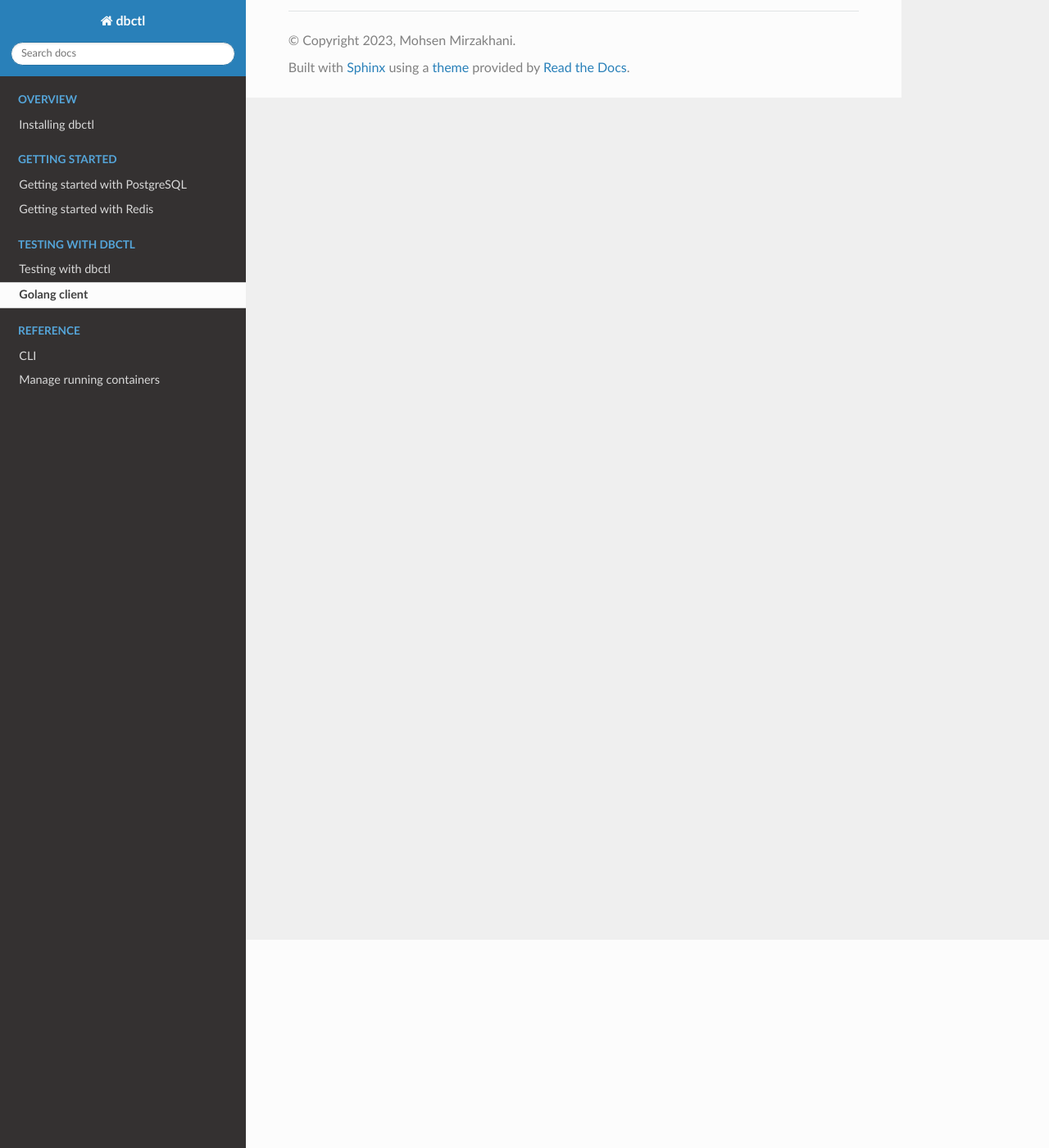
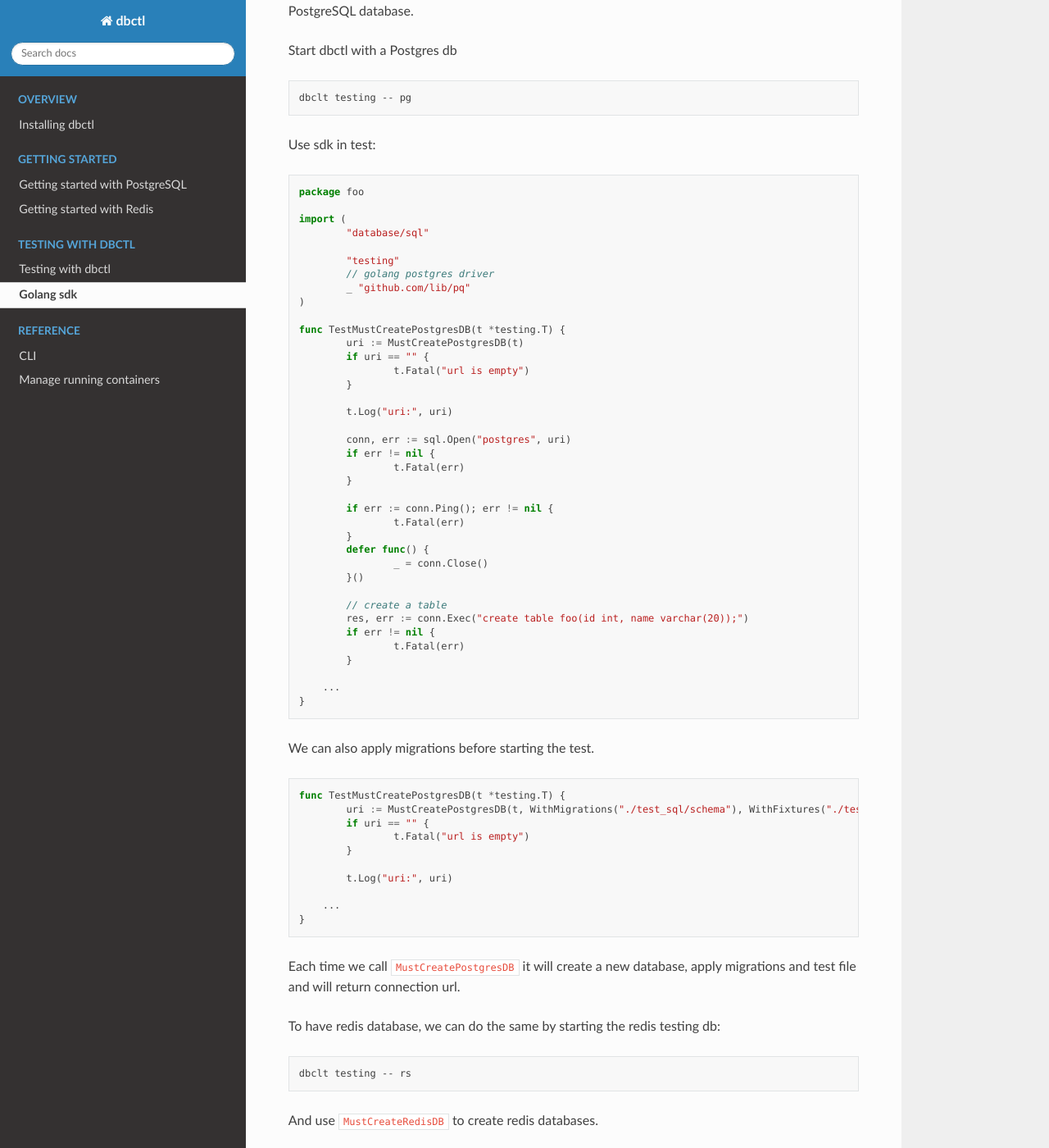
Before and after one commit to mirzakhany/dbctl, a Sphinx documentation site: the page built from docs/testing/golang.md, in a window 1280 px wide and 1400 px high, scrolled down 254 px. Shown: the whole window at 82% size. Built offline with Sphinx 7.4.7 and the Read the Docs theme 2.0.0, drawn with Linux system fonts in a browser that asks for light colours; some of the changed text lies outside the part shown.

Commit message:
Testing docs

````diff
--- a/docs/testing/golang.md
+++ b/docs/testing/golang.md
@@ -1,3 +1,98 @@
-# Golang client
+# Golang sdk
 
-TODO
+With the DBCTL Golang SDK, you can create ephemeral databases for each unit test, ensuring that each test has its own fresh database.
+
+To begin, you'll need DBCTL running in testing mode. In this example, we want to set up a PostgreSQL database.
+
+Start dbctl with a Postgres db
+```shell
+dbclt testing -- pg
+```
+
+Use sdk in test:
+
+```golang
+package foo
+
+import (
+	"database/sql"
+
+	"testing"
+	// golang postgres driver
+	_ "github.com/lib/pq"
+)
+
+func TestMustCreatePostgresDB(t *testing.T) {
+	uri := MustCreatePostgresDB(t)
+	if uri == "" {
+		t.Fatal("url is empty")
+	}
+
+	t.Log("uri:", uri)
+
+	conn, err := sql.Open("postgres", uri)
+	if err != nil {
+		t.Fatal(err)
+	}
+
+	if err := conn.Ping(); err != nil {
+		t.Fatal(err)
+	}
+	defer func() {
+		_ = conn.Close()
+	}()
+
+	// create a table
+	res, err := conn.Exec("create table foo(id int, name varchar(20));")
+	if err != nil {
+		t.Fatal(err)
+	}
+
+    ...
+}
+
+```
+
+We can also apply migrations before starting the test.
+```golang
+func TestMustCreatePostgresDB(t *testing.T) {
+	uri := MustCreatePostgresDB(t, WithMigrations("./test_sql/schema"), WithFixtures("./test_sql/fixtures"))
+	if uri == "" {
+		t.Fatal("url is empty")
+	}
+
+	t.Log("uri:", uri)
+
+    ...
+}
+
+```
+
+Each time we call `MustCreatePostgresDB` it will create a new database, apply migrations and test file and will return connection url.
+
+To have redis database, we can do the same by starting the redis testing db:
+```shell
+dbclt testing -- rs
+```
+
+And use `MustCreateRedisDB` to create redis databases.
+
+```golang
+package foo
+
+import (
+	"database/sql"
+
+	"testing"
+	"github.com/gomodule/redigo/redis"
+)
+
+func TestRedis(t *testing.T) {
+	uri := MustCreateRedisDB(t)
+	if uri == "" {
+		t.Fatal("url is empty")
+	}
+
+	t.Log("uri:", uri)
+}
+```
````
Also changed, not shown: docs/testing/overview.md (+56 -1 lines).
